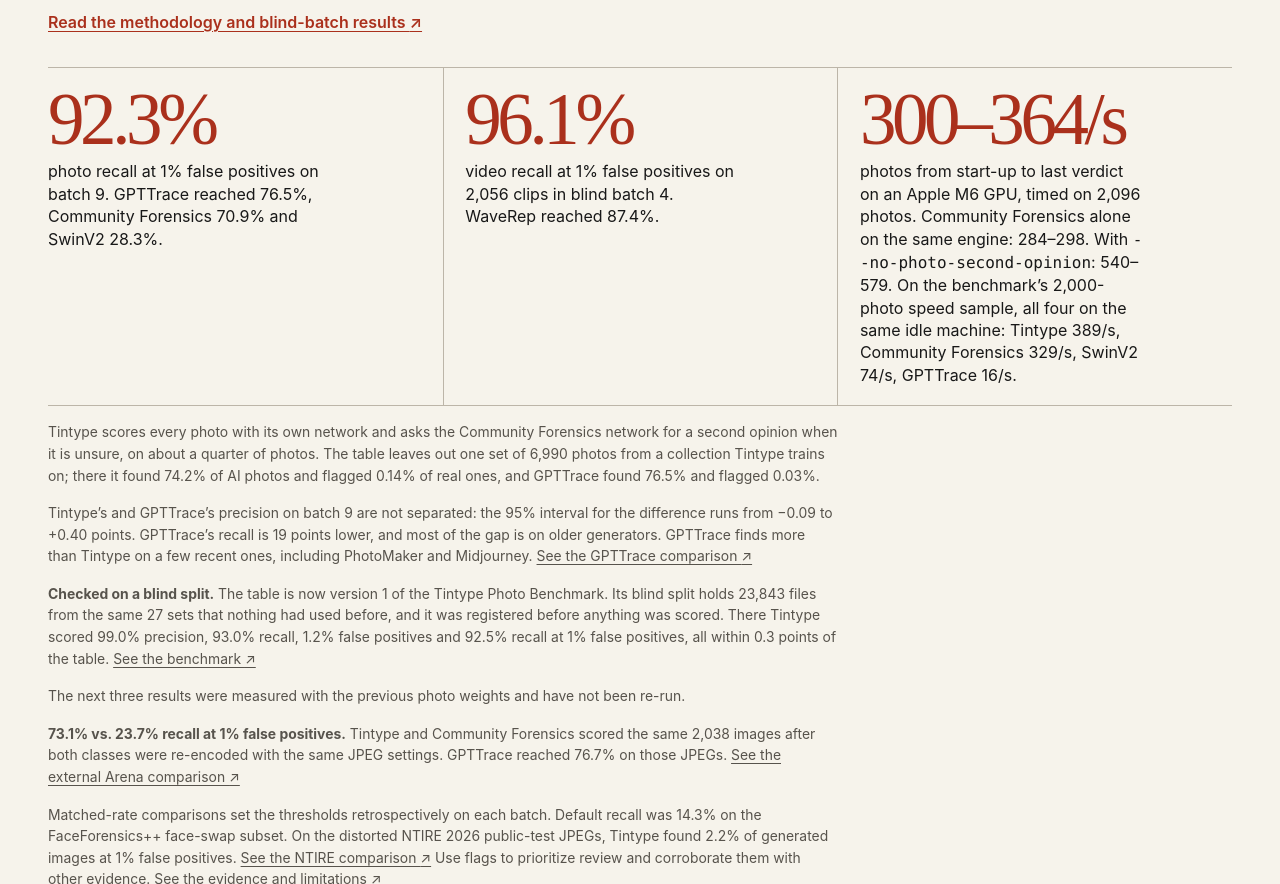
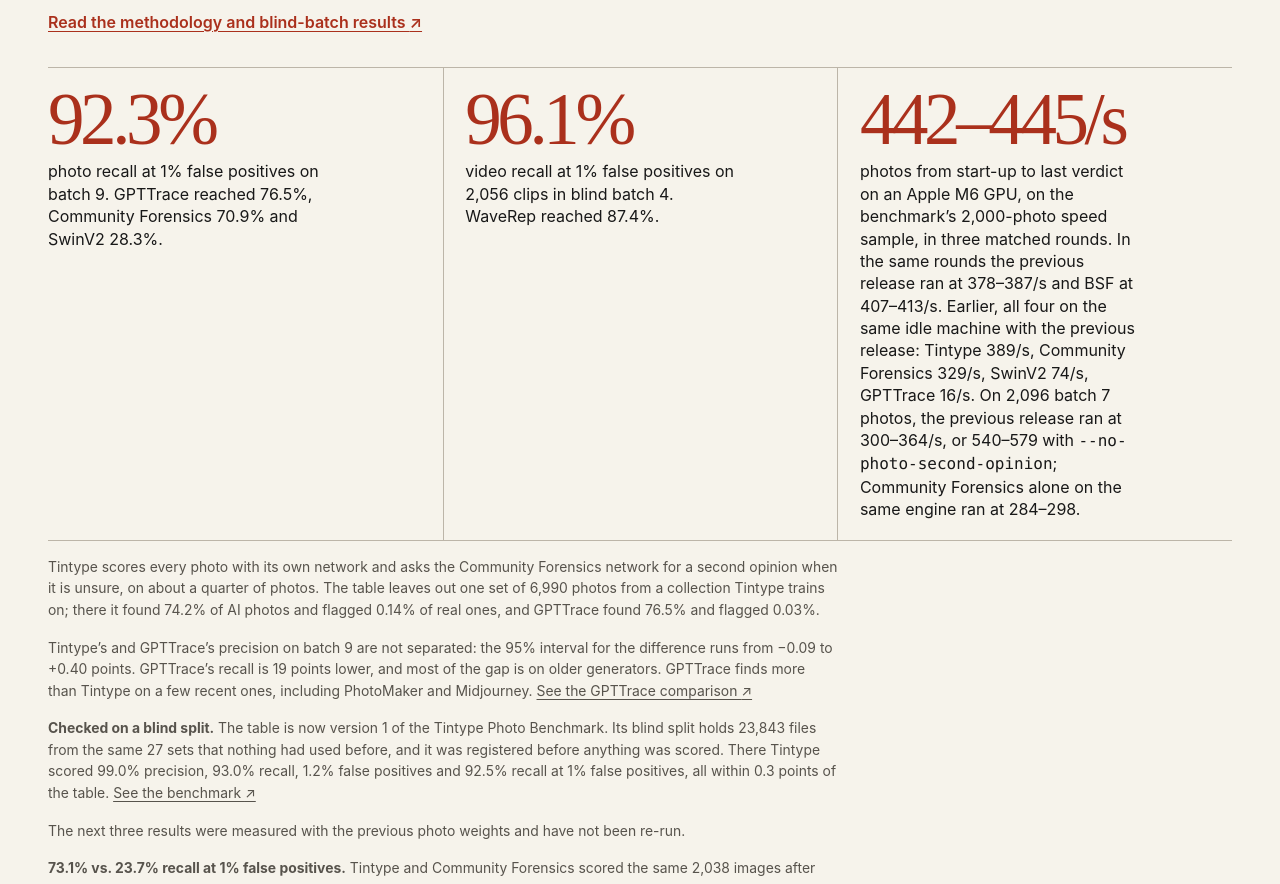
Before and after one commit to cheesejaguar/tintype, a plain HTML site: page site/index.html in a window 1280 px wide. Shown: the part 1668-2552 px from the top of the page. Drawn offline with Linux system fonts and the light colour scheme.

Commit message:
Site and README: photo speed from the registered photo-chunk run (442–445/s; BSF 407–413/s in the same rounds)
Earlier measurements stay, labelled as the previous release.

Co-Authored-By: Claude Opus 5.5 <noreply@anthropic.com>

```diff
--- a/site/index.html
+++ b/site/index.html
@@ -175,8 +175,8 @@
           <dd>video recall at 1% false positives on 2,056 clips in blind batch 4. WaveRep reached 87.4%.</dd>
         </div>
         <div>
-          <dt>300–364/s</dt>
-          <dd>photos from start-up to last verdict on an Apple M6 GPU, timed on 2,096 photos. Community Forensics alone on the same engine: 284–298. With <code>--no-photo-second-opinion</code>: 540–579. On the benchmark’s 2,000-photo speed sample, all four on the same idle machine: Tintype 389/s, Community Forensics 329/s, SwinV2 74/s, GPTTrace 16/s.</dd>
+          <dt>442–445/s</dt>
+          <dd>photos from start-up to last verdict on an Apple M6 GPU, on the benchmark’s 2,000-photo speed sample, in three matched rounds. In the same rounds the previous release ran at 378–387/s and BSF at 407–413/s. Earlier, all four on the same idle machine with the previous release: Tintype 389/s, Community Forensics 329/s, SwinV2 74/s, GPTTrace 16/s. On 2,096 batch 7 photos, the previous release ran at 300–364/s, or 540–579 with <code>--no-photo-second-opinion</code>; Community Forensics alone on the same engine ran at 284–298.</dd>
         </div>
       </dl>
       <p class="measurement-note">Tintype scores every photo with its own network and asks the Community Forensics network for a second opinion when it is unsure, on about a quarter of photos. The table leaves out one set of 6,990 photos from a collection Tintype trains on; there it found 74.2% of AI photos and flagged 0.14% of real ones, and GPTTrace found 76.5% and flagged 0.03%.</p>
```
Also changed, not shown: 1 other file.
